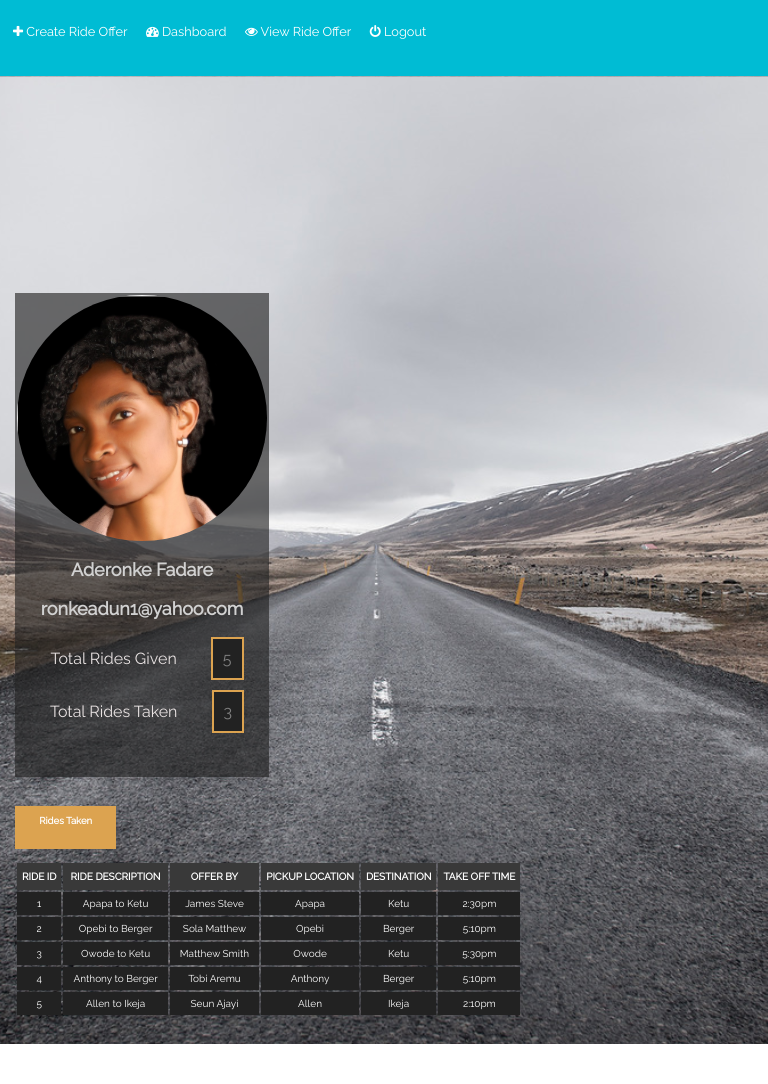
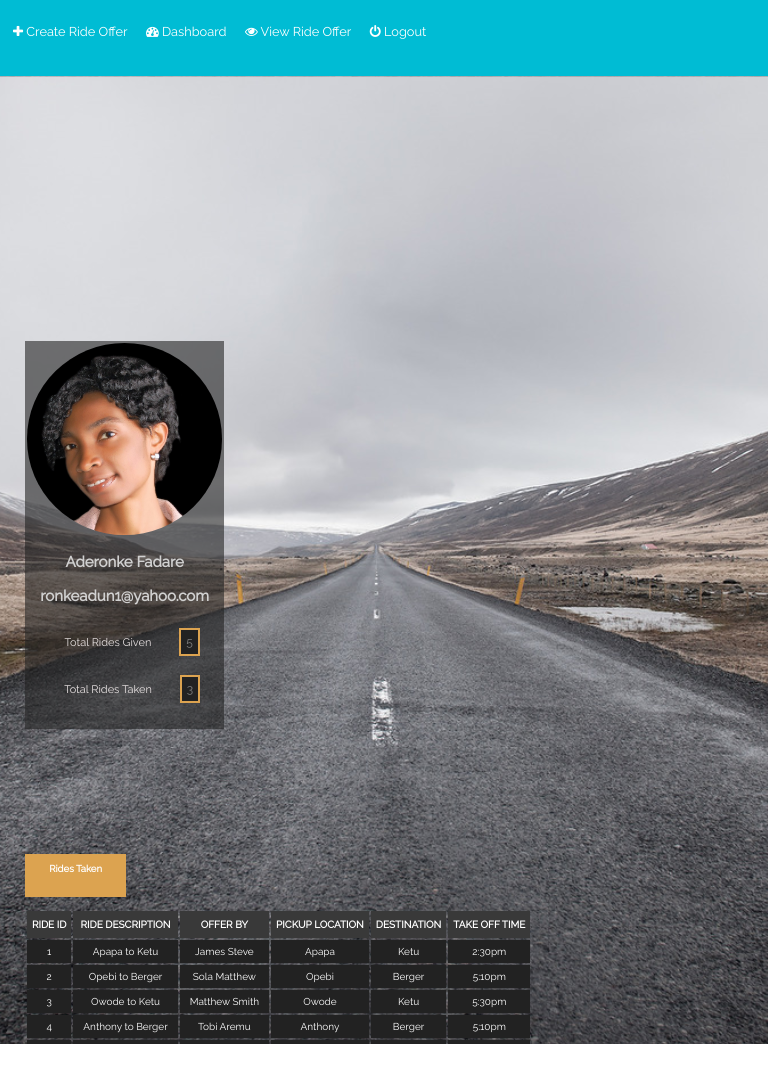
Before and after one commit to ronkeadun/RideMyWay, a web app: file UI/profile_page.html in a window 768 px wide; the page is wider, and only the part inside the window is pictured. Shown: the top 1084 px of that part. Run offline with its HTML, style and script files only (its server is not run), Linux system fonts and the light colour scheme; some libraries are stand-ins or nearby versions; some web fonts are replaced.

Commit message:
made changes to profile image

```diff
--- a/UI/create_ride_offer.html
+++ b/UI/create_ride_offer.html
@@ -1,6 +1,7 @@
 <!DOCTYPE html>
 <html>
 <head>
+    <meta name="viewport" content="width=device-width,initial-scale=1.0, maximum-scale=1.0, user-scalable=no" />
     <title>Create Ride Offer</title>
     <link href="https://fonts.googleapis.com/css?family=Kurale|Raleway" rel="stylesheet">
     <link rel="stylesheet" type="text/css" href="css/style.css">
--- a/UI/css/style.css
+++ b/UI/css/style.css
@@ -234,8 +234,8 @@
 #profile_data{
   position: fixed;
   left:50px;
-  padding:5px;
-  background-color:rgba(36, 35, 35, 0.637);
+  padding:10px;
+  background-color:rgba(36, 35, 35, 0.6);
   height: 33em;
 }
 
@@ -245,8 +245,8 @@
 }
 
 #profile_img{
-  max-width:250px;
-  max-height:250px;
+  max-width:100%;
+  max-height:50%;
   border-radius: 50%;
 }
 
@@ -386,7 +386,7 @@
     top: 0;
     left: 15px;
     padding: 2px;
-    height: 50em;
+    height: 40em;
   }
   #prof_tables {
     position: absolute;
@@ -398,6 +398,17 @@
     border: 0;
     padding: 10px;
     font-size: 10px;
+  }
+  #profile_grid h1 strong{
+    font-size: 15px;
+  }
+  #profile_grid div label {
+    font-size: 11px;
+  }
+  #profile_grid div span {
+    font-size: 12px;
+    padding: 5px;
+    margin: 5px;
   }
 }
 
@@ -482,4 +493,15 @@
     padding: 10px;
     font-size: 10px;
   }
+  #profile_grid h1 strong{
+    font-size: 15px;
+  }
+  #profile_grid div label {
+    font-size: 11px;
+  }
+  #profile_grid div span {
+    font-size: 12px;
+    padding: 5px;
+    margin: 5px;
+  }
 }
--- a/UI/dashboard.html
+++ b/UI/dashboard.html
@@ -1,6 +1,7 @@
 <!DOCTYPE html>
 <html>
 <head>
+    <meta name="viewport" content="width=device-width,initial-scale=1.0, maximum-scale=1.0, user-scalable=no" />
     <title>Dashboard</title>
     <link href="https://fonts.googleapis.com/css?family=Kurale|Raleway" rel="stylesheet">
     <link rel="stylesheet" type="text/css" href="css/style.css">
--- a/UI/profile_page.html
+++ b/UI/profile_page.html
@@ -1,6 +1,7 @@
 <!DOCTYPE html>
 <html>
 <head>
+    <meta name="viewport" content="width=device-width,initial-scale=1.0, maximum-scale=1.0, user-scalable=no" />
     <title>Profile</title>
     <link href="https://fonts.googleapis.com/css?family=Kurale|Raleway" rel="stylesheet">
     <link rel="stylesheet" type="text/css" href="css/style.css">
@@ -38,7 +39,7 @@
       <section class="all_content">
         <div id="profile_grid">
             <div id="profile_data">
-                <img src="images/profileImage.JPG" alt="Profile_image" id="profile_img" >
+                <img src="images/prof-img.JPG" alt="Profile_image" id="profile_img" >
                 <h1>
                     <strong>
                         Aderonke Fadare
--- a/UI/request_offer.html
+++ b/UI/request_offer.html
@@ -1,6 +1,7 @@
 <!DOCTYPE html>
 <html>
 <head>
+    <meta name="viewport" content="width=device-width,initial-scale=1.0, maximum-scale=1.0, user-scalable=no" />
     <title>Ride Requests</title>
     <link href="https://fonts.googleapis.com/css?family=Kurale|Raleway" rel="stylesheet">
     <link rel="stylesheet" type="text/css" href="css/style.css">
--- a/server/controller/ridesController.js
+++ b/server/controller/ridesController.js
@@ -44,7 +44,7 @@
 		let ride = rides[id];
 		let newRide = req.body;
 		Object.assign(ride,newRide);
-		res.send(Object.assign(ride,newRide))
+		res.send();
 	}
 }
 
```
Also changed, not shown: UI/images/prof-img.jpg (added), UI/images/profileImage.JPG (deleted).
